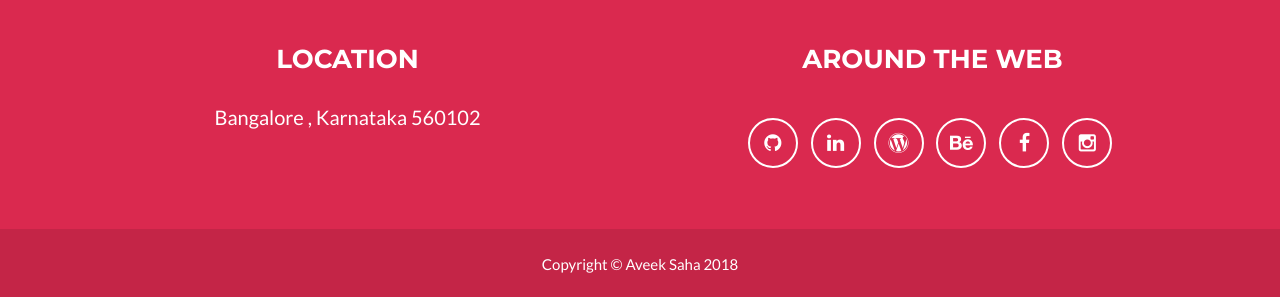
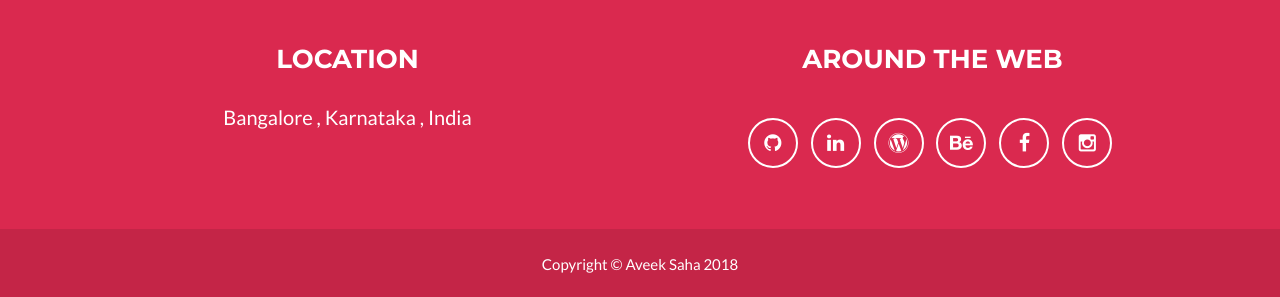
Before and after one commit to Aveek-Saha/Aveek-Saha.github.io, a Jekyll site: the page built from index.html, in a window 1280 px wide and 900 px high, scrolled down 2770 px. Shown: the part 600-897 px from the top of the window. Built offline with Jekyll 4.4.1, drawn with Linux system fonts in a browser that asks for light colours; some web fonts are replaced.

Commit message:
Update _config.yml

```diff
--- a/_config.yml
+++ b/_config.yml
@@ -54,7 +54,7 @@ social:
 
 # Postal address (add as many lines as necessary)
 address:
-  - line: Bangalore , Karnataka 560102
+  - line: Bangalore , Karnataka , India
 
 # Build settings
 markdown: kramdown
```
